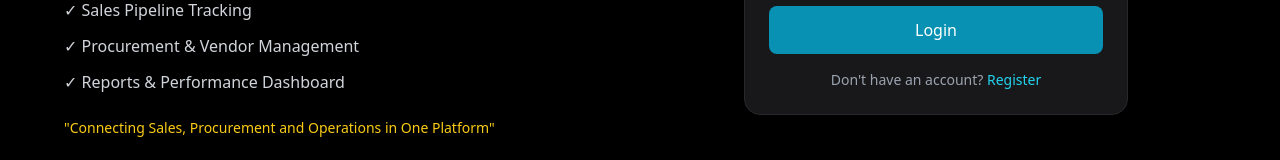
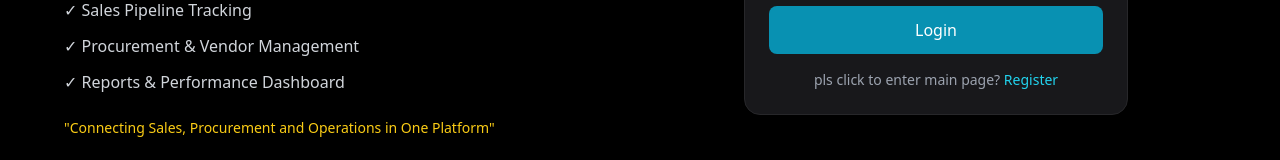
Before and after one commit to sdiaries899-coder/nexora-crm, a React (Vite) app in the folder frontend/: page /login in a window 1280 px wide. Shown: the part 482-642 px from the top of the page. Built offline with nearby package versions, Linux system fonts and the light colour scheme; no server answers.

Commit message:
test mode

```diff
--- a/frontend/src/pages/auth/Login.jsx
+++ b/frontend/src/pages/auth/Login.jsx
@@ -201,11 +201,20 @@ const Login = () => {
             {loading ? "Logging in..." : "Login"}
           </button>
 
-          <p className="text-sm text-center text-gray-400">
+          {/* <p className="text-sm text-center text-gray-400">
             Don&apos;t have an account?{" "}
             <span
               className="text-cyan-400 cursor-pointer hover:underline"
               onClick={() => navigate("/register")}
+            >
+              Register
+            </span>
+          </p> */}
+          <p className="text-sm text-center text-gray-400">
+            pls click to enter main page?{" "}
+            <span
+              className="text-cyan-400 cursor-pointer hover:underline"
+              onClick={() => navigate("/")}
             >
               Register
             </span>
```
